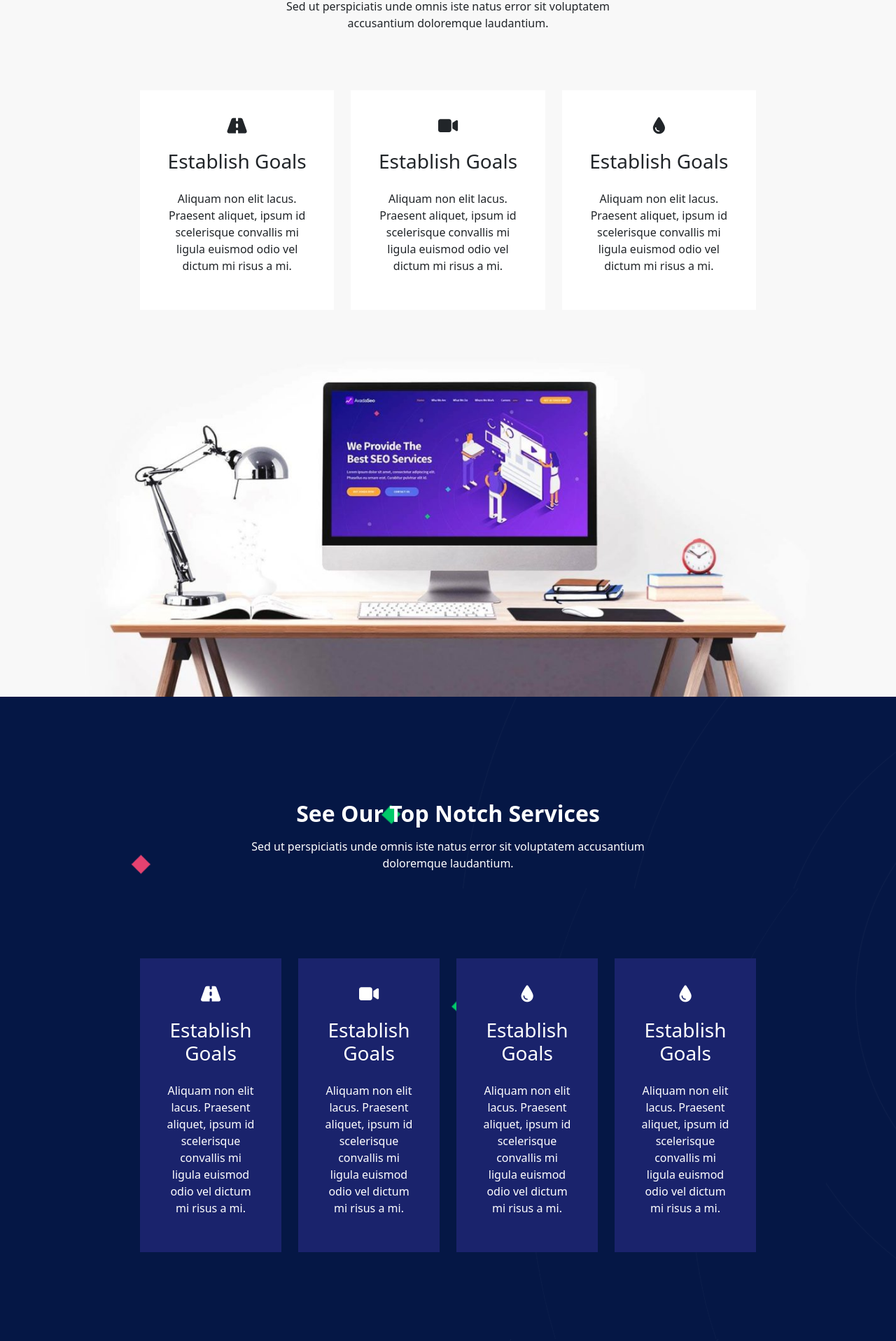
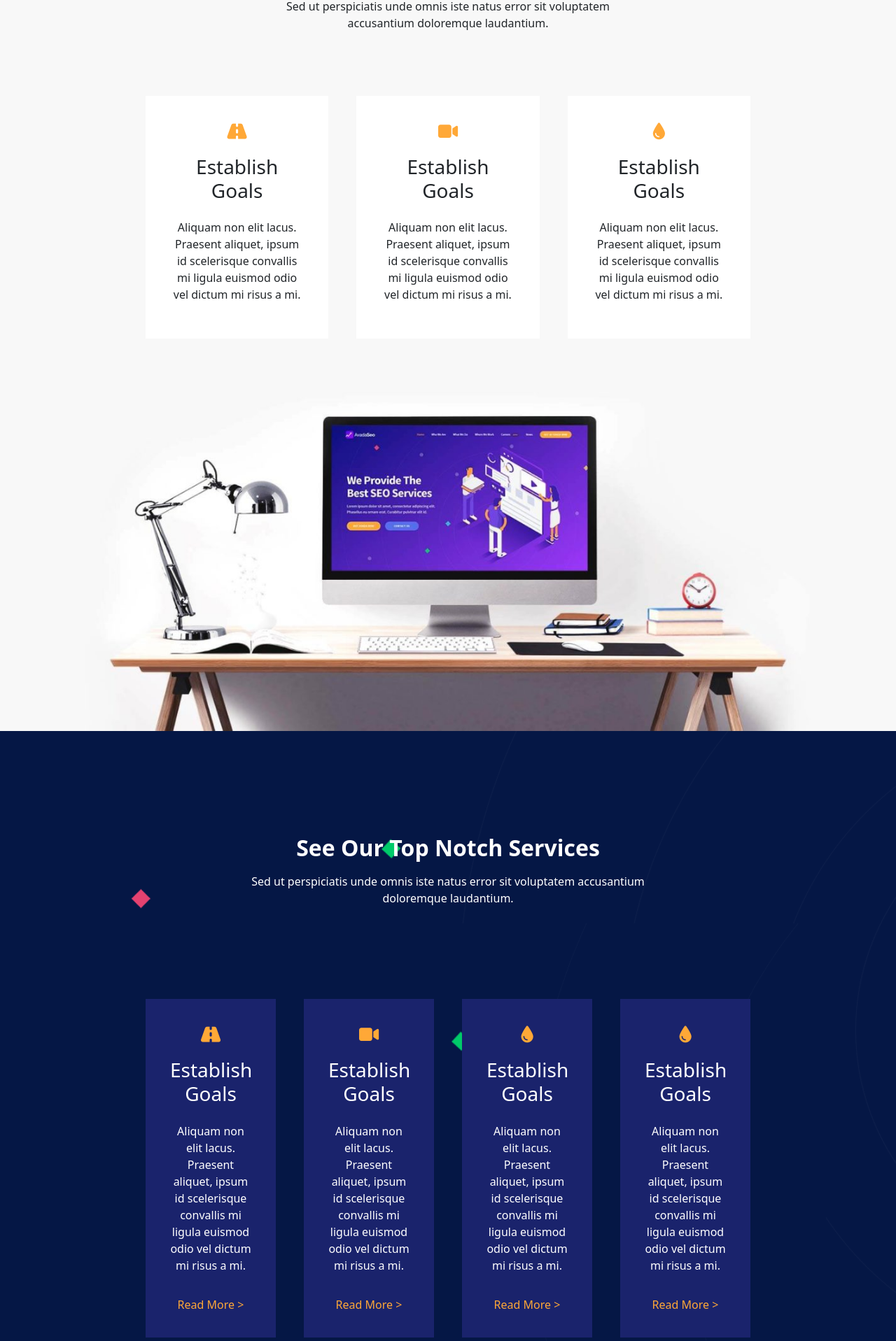
Before and after one commit to RiccardoNestola/proj-html-vuejs, a Vue app: page / in a window 1280 px wide. Shown: the part 880-2797 px from the top of the page at 70% size. Built offline with nearby package versions, Linux system fonts and the light colour scheme.

Commit message:
fix responsive

```diff
--- a/src/components/AppDarkGrid.vue
+++ b/src/components/AppDarkGrid.vue
@@ -12,7 +12,8 @@ export default {
                 <div class="row">
                     <div class="col-12 col-sm-12 col-md-10 col-lg-7 pt-5 text-center m-auto">
                         <h2 class="pb-2 fw-bold text-white">See Our Top Notch Services</h2>
-                        <p class="pb-2 text-white">Sed ut perspiciatis unde omnis iste natus error sit voluptatem accusantium doloremque laudantium.</p>
+                        <p class="pb-2 text-white">Sed ut perspiciatis unde omnis iste natus error sit voluptatem
+                            accusantium doloremque laudantium.</p>
                     </div>
                 </div>
             </section>
@@ -21,9 +22,10 @@ export default {
         <section class="grid container">
             <div class="row mb-4">
 
-                <div class="col-12 col-sm-12 col-md-4 col-lg-3 d-md-flex align-items-md-start flex-column justify-content-center align-content-center">
+                <div
+                    class="col-12 col-sm-12 col-md-6 col-lg-3 d-md-flex align-items-md-start flex-column justify-content-center align-content-center">
                     <div class="w-100 col-12 col-sm-12 col-md-7 col-lg-6 text-center">
-                        <div class="pt-3 wrapper">
+                        <div class="pt-3 m-2 wrapper">
                             <div class="pt-3 my-icon">
                                 <i class="fa-solid fa-road"></i>
                             </div>
@@ -31,16 +33,21 @@ export default {
                                 <h3>Establish Goals</h3>
                             </div>
                             <div class="pt-3 text-center text-white">
-                                <p>Aliquam non elit lacus. Praesent aliquet, ipsum id scelerisque convallis mi ligula euismod odio vel dictum mi risus a mi.</p>
+                                <p>Aliquam non elit lacus. Praesent aliquet, ipsum id scelerisque convallis mi ligula
+                                    euismod odio vel dictum mi risus a mi.</p>
+                            </div>
+                            <div class="pt-3 text-center">
+                                <span>Read More ></span>
                             </div>
                         </div>
                     </div>
                 </div>
 
 
-                <div class="col-12 col-sm-12 col-md-4 col-lg-3 d-md-flex align-items-md-start flex-column justify-content-center align-content-center">
+                <div
+                    class="col-12 col-sm-12 col-md-6 col-lg-3 d-md-flex align-items-md-start flex-column justify-content-center align-content-center">
                     <div class="w-100 col-12 col-sm-12 col-md-7 col-lg-6 text-center">
-                        <div class="pt-3 wrapper">
+                        <div class="pt-3 m-2 wrapper">
                             <div class="pt-3 icon my-icon">
                                 <i class="fa-solid fa-video"></i>
                             </div>
@@ -48,15 +55,20 @@ export default {
                                 <h3>Establish Goals</h3>
                             </div>
                             <div class="pt-3 text-center text-white">
-                                <p>Aliquam non elit lacus. Praesent aliquet, ipsum id scelerisque convallis mi ligula euismod odio vel dictum mi risus a mi.</p>
+                                <p>Aliquam non elit lacus. Praesent aliquet, ipsum id scelerisque convallis mi ligula
+                                    euismod odio vel dictum mi risus a mi.</p>
+                            </div>
+                            <div class="pt-3 text-center">
+                                <span>Read More ></span>
                             </div>
                         </div>
                     </div>
                 </div>
 
-                <div class="col-12 col-sm-12 col-md-4 col-lg-3 d-md-flex align-items-md-start flex-column justify-content-center align-content-center">
+                <div
+                    class="col-12 col-sm-12 col-md-6 col-lg-3 d-md-flex align-items-md-start flex-column justify-content-center align-content-center">
                     <div class="w-100 col-12 col-sm-12 col-md-7 col-lg-6 text-center">
-                        <div class="pt-3 wrapper">
+                        <div class="pt-3 m-2 wrapper">
                             <div class="pt-3 my-icon">
                                 <i class="fa-solid fa-droplet"></i>
                             </div>
@@ -64,15 +76,20 @@ export default {
                                 <h3>Establish Goals</h3>
                             </div>
                             <div class="pt-3 text-center text-white">
-                                <p>Aliquam non elit lacus. Praesent aliquet, ipsum id scelerisque convallis mi ligula euismod odio vel dictum mi risus a mi.</p>
+                                <p>Aliquam non elit lacus. Praesent aliquet, ipsum id scelerisque convallis mi ligula
+                                    euismod odio vel dictum mi risus a mi.</p>
+                            </div>
+                            <div class="pt-3 text-center">
+                                <span>Read More ></span>
                             </div>
                         </div>
                     </div>
                 </div>
 
-                <div class="col-12 col-sm-12 col-md-4 col-lg-3 d-md-flex align-items-md-start flex-column justify-content-center align-content-center">
+                <div
+                    class="col-12 col-sm-12 col-md-6 col-lg-3 d-md-flex align-items-md-start flex-column justify-content-center align-content-center">
                     <div class="w-100 col-12 col-sm-12 col-md-7 col-lg-6 text-center">
-                        <div class="pt-3 wrapper">
+                        <div class="pt-3 m-2 wrapper">
                             <div class="pt-3 my-icon">
                                 <i class="fa-solid fa-droplet"></i>
                             </div>
@@ -80,7 +97,11 @@ export default {
                                 <h3>Establish Goals</h3>
                             </div>
                             <div class="pt-3 text-center text-white">
-                                <p>Aliquam non elit lacus. Praesent aliquet, ipsum id scelerisque convallis mi ligula euismod odio vel dictum mi risus a mi.</p>
+                                <p>Aliquam non elit lacus. Praesent aliquet, ipsum id scelerisque convallis mi ligula
+                                    euismod odio vel dictum mi risus a mi.</p>
+                            </div>
+                            <div class="pt-3 text-center">
+                                <span>Read More ></span>
                             </div>
                         </div>
                     </div>
@@ -92,13 +113,13 @@ export default {
         </section>
 
         <div class="row">
-                    <div class="w-100 col-12 col-sm-12 col-md-7 col-lg-12 text-center">
-                            <div class="pt-3">
+            <div class="w-100 col-12 col-sm-12 col-md-7 col-lg-12 text-center">
+                <div class="pt-3">
 
-                            </div>
+                </div>
 
-                    </div>
-                </div>
+            </div>
+        </div>
 
 
 
@@ -113,37 +134,50 @@ export default {
 @use "../styles/partials/variables.scss" as *;
 @use "bootstrap/scss/bootstrap" as *;
 
-.grid{
+.grid {
     background-color: $Deep-Cove;
     background-image: url(../assets/img/pattern_background.png);
     padding: 100px;
 }
 
-.grid-text{
+.grid-text {
     padding-top: 80px;
 
 }
 
-h2{
+h2 {
     font-weight: 700;
 
 }
-p{
+
+p {
     font-weight: 400;
 }
 
-.wrapper{
-    background-color:$Lucky-Point;
+span {
+
+    color: $Secondary-Color;
+}
+
+.wrapper {
+    background-color: $Lucky-Point;
     padding: 35px;
 }
 
-.my-icon{
+.my-icon {
     font-size: 25px;
-    color: white;
+    color: $Secondary-Color;
 }
-.my-icon:hover{
+
+.my-icon:hover {
     color: $Secondary-Color;
 
 }
 
+@media (max-width: 768px) {
+    .grid {
+        padding: 20px;
+    }
+
+}
 </style>
--- a/src/components/AppGrid.vue
+++ b/src/components/AppGrid.vue
@@ -12,7 +12,8 @@ export default {
                 <div class="row">
                     <div class="col-12 col-sm-12 col-md-10 col-lg-7 text-center m-auto">
                         <h2 class=" p-4 pb-2 fw-bold">Meet The New Agency SEO Template From The Avada Team</h2>
-                        <p class="pb-2 px-4">Sed ut perspiciatis unde omnis iste natus error sit voluptatem accusantium doloremque laudantium.</p>
+                        <p class="pb-2 px-4">Sed ut perspiciatis unde omnis iste natus error sit voluptatem accusantium
+                            doloremque laudantium.</p>
                     </div>
                 </div>
             </section>
@@ -22,9 +23,10 @@ export default {
         <section class="grid container">
             <div class="row mb-4">
 
-                <div class="col-12 col-sm-12 col-md-4 col-lg-4 d-md-flex align-items-md-start flex-column justify-content-center align-content-center">
+                <div
+                    class="col-12 col-sm-12 col-md-4 col-lg-4 d-md-flex align-items-md-start flex-column justify-content-center align-content-center">
                     <div class="w-100 col-12 col-sm-12 col-md-7 col-lg-6 text-center">
-                        <div class="pt-3 wrapper">
+                        <div class="pt-3 m-2 wrapper">
                             <div class="pt-3 my-icon">
                                 <i class="fa-solid fa-road"></i>
                             </div>
@@ -32,16 +34,18 @@ export default {
                                 <h3>Establish Goals</h3>
                             </div>
                             <div class="pt-3 text-center ">
-                                <p>Aliquam non elit lacus. Praesent aliquet, ipsum id scelerisque convallis mi ligula euismod odio vel dictum mi risus a mi.</p>
+                                <p>Aliquam non elit lacus. Praesent aliquet, ipsum id scelerisque convallis mi ligula
+                                    euismod odio vel dictum mi risus a mi.</p>
                             </div>
                         </div>
                     </div>
                 </div>
 
 
-                <div class="col-12 col-sm-12 col-md-4 col-lg-4 d-md-flex align-items-md-start flex-column justify-content-center align-content-center">
+                <div
+                    class="col-12 col-sm-12 col-md-4 col-lg-4 d-md-flex align-items-md-start flex-column justify-content-center align-content-center">
                     <div class="w-100 col-12 col-sm-12 col-md-7 col-lg-6 text-center">
-                        <div class="pt-3 wrapper">
+                        <div class="pt-3 m-2 wrapper">
                             <div class="pt-3 icon my-icon">
                                 <i class="fa-solid fa-video"></i>
                             </div>
@@ -49,15 +53,17 @@ export default {
                                 <h3>Establish Goals</h3>
                             </div>
                             <div class="pt-3 text-center ">
-                                <p>Aliquam non elit lacus. Praesent aliquet, ipsum id scelerisque convallis mi ligula euismod odio vel dictum mi risus a mi.</p>
+                                <p>Aliquam non elit lacus. Praesent aliquet, ipsum id scelerisque convallis mi ligula
+                                    euismod odio vel dictum mi risus a mi.</p>
                             </div>
                         </div>
                     </div>
                 </div>
 
-                <div class="col-12 col-sm-12 col-md-4 col-lg-4 d-md-flex align-items-md-start flex-column justify-content-center align-content-center">
+                <div
+                    class="col-12 col-sm-12 col-md-4 col-lg-4 d-md-flex align-items-md-start flex-column justify-content-center align-content-center">
                     <div class="w-100 col-12 col-sm-12 col-md-7 col-lg-6 text-center">
-                        <div class="pt-3 wrapper">
+                        <div class="pt-3 m-2 wrapper">
                             <div class="pt-3 my-icon">
                                 <i class="fa-solid fa-droplet"></i>
                             </div>
@@ -65,7 +71,8 @@ export default {
                                 <h3>Establish Goals</h3>
                             </div>
                             <div class="pt-3 text-center ">
-                                <p>Aliquam non elit lacus. Praesent aliquet, ipsum id scelerisque convallis mi ligula euismod odio vel dictum mi risus a mi.</p>
+                                <p>Aliquam non elit lacus. Praesent aliquet, ipsum id scelerisque convallis mi ligula
+                                    euismod odio vel dictum mi risus a mi.</p>
                             </div>
                         </div>
                     </div>
@@ -96,35 +103,44 @@ export default {
 @use "../styles/partials/variables.scss" as *;
 @use "bootstrap/scss/bootstrap" as *;
 
-.grid{
+.grid {
     background-color: $Background-color-light;
     padding: 60px 100px 0px 100px;
 }
 
-.grid-text{
+.grid-text {
     padding-top: 80px;
 
 }
 
-h2{
+h2 {
     font-weight: 700;
 
 }
-p{
+
+p {
     font-weight: 400;
 }
 
-.wrapper{
+.wrapper {
     background-color: white;
     padding: 35px;
 }
 
-.my-icon{
+.my-icon {
     font-size: 25px;
+    color: $Secondary-Color;
 }
-.my-icon:hover{
-    color: $Secondary-Color;
+
+.my-icon:hover {
+    color: $White-Color-text;
 
 }
 
+@media (max-width: 992px) {
+    .grid {
+        padding: 20px;
+    }
+
+}
 </style>
```
Also changed, not shown: src/components/AppClientsComp.vue (+7 -0 lines), src/components/AppHero.vue (+7 -8 lines), src/components/AppNewsGrid.vue (+35 -18 lines), src/components/AppPlansGrid.vue (+60 -37 lines), src/components/AppSponsorComp.vue (+5 -4 lines). Lines whose indentation alone changed are shown as unchanged.
